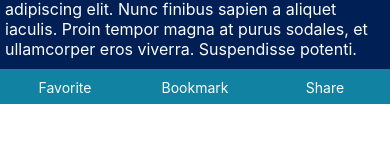
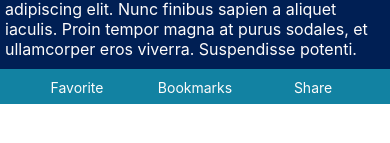
Before and after one commit to donatelucas/feedreader, a React Native app: screen / in a window 390 px wide. Shown: the part 235-378 px from the top of the page. Built offline with nearby package versions, Linux system fonts and the light colour scheme.

Commit message:
Adjustment on Naming

```diff
--- a/components/Card.js
+++ b/components/Card.js
@@ -25,7 +25,7 @@ class Card extends Component {
                         <Text style = { styles.favorite }> Favorite </Text>
                     </View>
                     <View style = { styles.bookmark }>
-                        <Text style = { styles.bookmark }> Bookmark </Text>
+                        <Text style = { styles.bookmarks }> Bookmarks </Text>
                     </View>
                     <View style = { styles.share }>
                         <Text style = { styles.share }> Share </Text>
@@ -82,7 +82,7 @@ const styles = StyleSheet.create ({
         justifyContent: "center",
         alignItems: "center"
     },
-    bookmark: {
+    bookmarks: {
         flex: 1,
         color: "#FEFCFB",
         justifyContent: "center",
```
